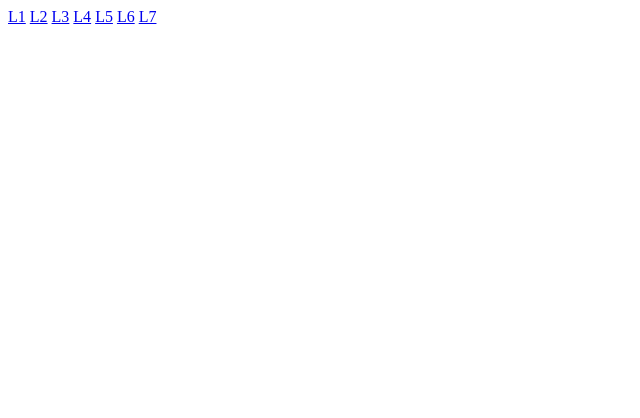
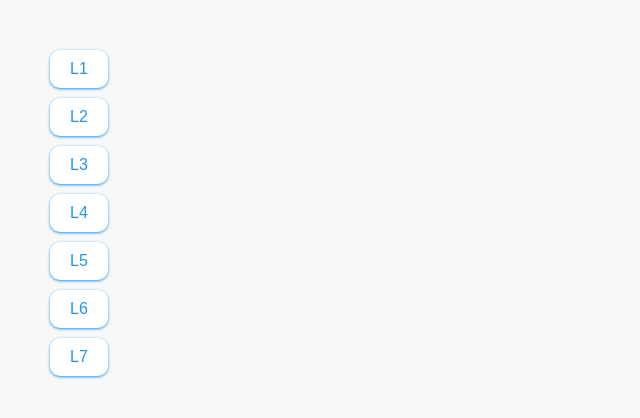
Before and after one commit to CosierWater/wt2labbar, a plain HTML site: page index.html in a window 1280 px wide. Shown: the whole page, without its empty margins (0-640 px from the left). Drawn offline with Linux system fonts and the light colour scheme.

Commit message:
Added indexses and style

```diff
--- a/index.html
+++ b/index.html
@@ -1,3 +1,41 @@
+<!DOCTYPE html>
+<html lang="en">
+
+<head>
+    <title>Navigation Links</title>
+    <style>
+        body {
+            font-family: Arial, sans-serif;
+            background-color: #f8f8f8;
+            display: flex;
+            min-height: 100vh;
+            margin: 0;
+        }
+
+        .nav-container {
+            margin: 50px 0 0 50px;
+            display: flex;
+            flex-direction: column;
+            gap: 10px;
+        }
+
+        a {
+            text-decoration: none;
+            color: #2196F3;
+            background-color: #ffffff;
+            padding: 10px 20px;
+            border-radius: 10px;
+            box-shadow: 0 1px 3px #2196F3;
+            transition: all 0.3s cubic-bezier(0.25, 0.8, 0.25, 1);
+        }
+
+        a:hover {
+            box-shadow: 0 14px 28px #2196F3;
+        }
+    </style>
+</head>
+<body>
+    <div class="nav-container">
         <a href="/l1/index.html">L1</a>
         <a href="/l2/index.html">L2</a>
         <a href="/l3/index.html">L3</a>
@@ -5,3 +43,7 @@
         <a href="/l5/index.html">L5</a>
         <a href="/l6/index.html">L6</a>
         <a href="/l7/index.html">L7</a>
+    </div>
+</body>
+
+</html>
```
Lines whose indentation alone changed are shown as unchanged.
